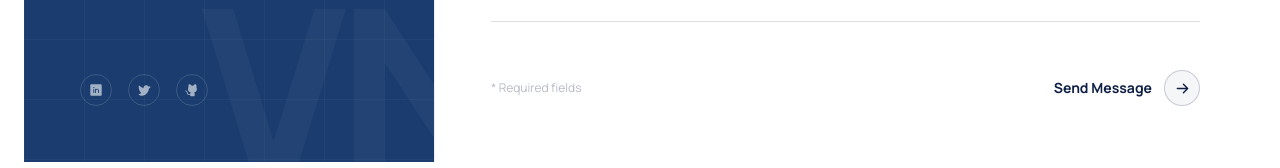
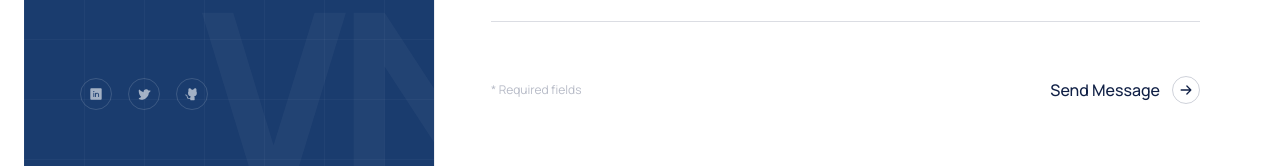
Before and after one commit to veenode-core/veenode-web, a React (Vite) app: page /contact in a window 1280 px wide. Shown: the part 1031-1199 px from the top of the page. Built offline with nearby package versions, Linux system fonts and the light colour scheme.

Commit message:
contact page

```diff
--- /dev/null
+++ b/src/components/ui/field.tsx
@@ -0,0 +1,42 @@
+import { type InputHTMLAttributes } from "react";
+
+interface FieldProps extends InputHTMLAttributes<HTMLInputElement> {
+  label: string;
+}
+
+export default function Field({
+  label,
+  id,
+  type = "text",
+  placeholder,
+  required,
+  ...props
+}: FieldProps) {
+  return (
+    <div className="flex flex-col gap-2">
+      <label
+        htmlFor={id}
+        className="text-[0.65rem] font-bold tracking-widest uppercase"
+        style={{ color: "rgba(15,31,69,0.4)" }}
+      >
+        {label} {required && <span style={{ color: "#F0A500" }}>*</span>}
+      </label>
+      <input
+        id={id}
+        type={type}
+        required={required}
+        placeholder={placeholder}
+        className="w-full text-sm bg-transparent outline-none transition-colors duration-200 pb-2"
+        style={{
+          borderBottom: "1px solid rgba(15,31,69,0.15)",
+          color: "#0f1f45",
+        }}
+        onFocus={(e) => (e.currentTarget.style.borderBottomColor = "#1A3C6E")}
+        onBlur={(e) =>
+          (e.currentTarget.style.borderBottomColor = "rgba(15,31,69,0.15)")
+        }
+        {...props}
+      />
+    </div>
+  );
+}
--- a/src/pages/contact.tsx
+++ b/src/pages/contact.tsx
@@ -9,6 +9,8 @@ import {
   TwitterLogo,
   GithubLogo,
 } from "@phosphor-icons/react";
+import Field from "../components/ui/field";
+import Button from "../components/ui/button";
 
 const enquiryTypes = [
   "AI Engineering",
@@ -292,7 +294,6 @@ export default function ContactPage() {
                   </div>
                 </div>
 
-                {/* Name + Email row */}
                 <div className="grid grid-cols-1 sm:grid-cols-2 gap-6">
                   <Field
                     label="Full Name"
@@ -356,21 +357,9 @@ export default function ContactPage() {
                   >
                     * Required fields
                   </p>
-                  <button
-                    type="submit"
-                    className="group inline-flex items-center gap-3 text-sm font-bold text-[#0f1f45] hover:opacity-70 transition-opacity"
-                  >
+                  <Button type="submit" variant="cta" size="lg">
                     Send Message
-                    <span
-                      className="flex items-center justify-center w-9 h-9 rounded-full transition-all duration-200 group-hover:translate-x-0.5"
-                      style={{
-                        border: "1px solid rgba(15,31,69,0.2)",
-                        background: "rgba(15,31,69,0.04)",
-                      }}
-                    >
-                      <ArrowRight size={15} weight="bold" />
-                    </span>
-                  </button>
+                  </Button>
                 </div>
               </form>
             )}
@@ -380,45 +369,3 @@ export default function ContactPage() {
     </div>
   );
 }
-
-// ── Reusable underline field ──────────────────────────────────────────────────
-function Field({
-  label,
-  id,
-  type,
-  placeholder,
-  required,
-}: {
-  label: string;
-  id: string;
-  type: string;
-  placeholder: string;
-  required?: boolean;
-}) {
-  return (
-    <div className="flex flex-col gap-2">
-      <label
-        htmlFor={id}
-        className="text-[0.65rem] font-bold tracking-widest uppercase"
-        style={{ color: "rgba(15,31,69,0.4)" }}
-      >
-        {label} {required && <span style={{ color: "#F0A500" }}>*</span>}
-      </label>
-      <input
-        id={id}
-        type={type}
-        required={required}
-        placeholder={placeholder}
-        className="w-full text-sm bg-transparent outline-none transition-colors duration-200 pb-2"
-        style={{
-          borderBottom: "1px solid rgba(15,31,69,0.15)",
-          color: "#0f1f45",
-        }}
-        onFocus={(e) => (e.currentTarget.style.borderBottomColor = "#1A3C6E")}
-        onBlur={(e) =>
-          (e.currentTarget.style.borderBottomColor = "rgba(15,31,69,0.15)")
-        }
-      />
-    </div>
-  );
-}
```
